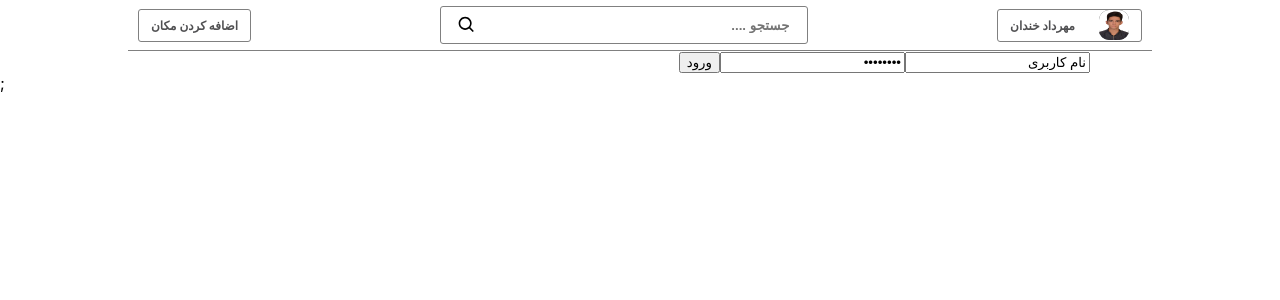
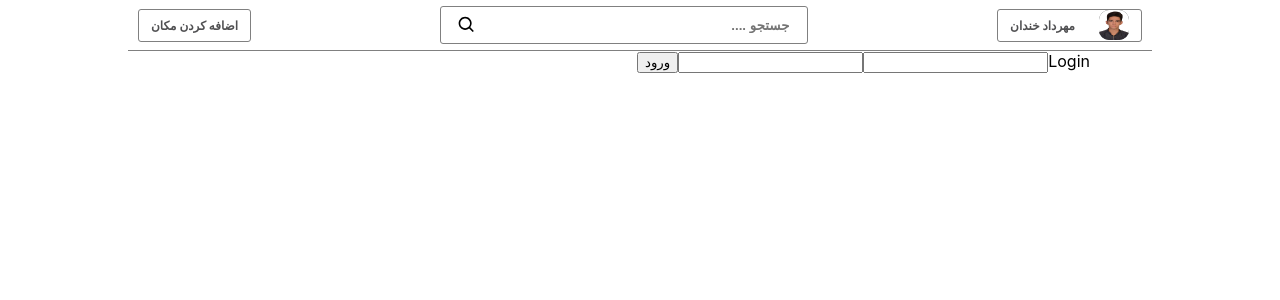
Before and after one commit to fazelsamar/green-mile-front, a React (Create React App) app: page /login in a window 1280 px wide. Shown: the top 300 px of the page. Built offline with nearby package versions, Linux system fonts and the light colour scheme.

Commit message:
Login functionality added

```diff
--- a/src/App.js
+++ b/src/App.js
@@ -1,14 +1,9 @@
-import React, {Component} from "react";
-import {BrowserRouter as Router, Route, Switch} from "react-router-dom";
+import React, { Component } from "react";
+import { BrowserRouter as Router, Route, Routes } from "react-router-dom";
 import Layout from "./Layout/Layout";
 import Login from "./Pages/Login";
-// import Home from './Pages/Home';
-
-// <Switch>
-// <Route path="/">
-//     <Home />
-// </Route>
-// </Switch>
+import Home from "./Pages/Home";
+import Dashboard from "./Pages/Dashboard";
 
 class App extends Component {
   componentDidMount() {}
@@ -18,8 +13,12 @@ class App extends Component {
     return (
       <Router>
         <Layout>
-        <Login/>
-        </Layout>;
+          <Routes>
+            <Route exact path="/" element={<Home />} />
+            <Route exact path="/login" element={<Login />} />
+            <Route exact path="/dashboard" element={<Dashboard />} />
+          </Routes>
+        </Layout>
       </Router>
     );
   }
--- /dev/null
+++ b/src/Pages/Dashboard/index.jsx
@@ -0,0 +1,15 @@
+import React, { useEffect, useState } from "react";
+import { useNavigate } from "react-router-dom";
+
+const Dashboard = () => {
+  let navigate = useNavigate();
+  useEffect(() => {
+    if (!window.localStorage.getItem("token")) {
+      navigate("/login");
+    }
+  });
+
+  return <>Dashboard</>;
+};
+
+export default Dashboard;
--- a/src/Pages/Home/index.jsx
+++ b/src/Pages/Home/index.jsx
@@ -1,13 +1,8 @@
-import React, {Component} from "react";
-import {Route, Switch} from 'react-router-dom'
+import React, { Component } from "react";
+import { Route, Switch } from "react-router-dom";
 class Home extends Component {
   render() {
-    return (
-      <div>
-
-      </div>
-
-    )
-}
+    return <div>Home</div>;
+  }
 }
 export default Home;
--- a/src/Pages/Login/index.jsx
+++ b/src/Pages/Login/index.jsx
@@ -1,19 +1,49 @@
-import React, { Component } from 'react'
+import React, { useEffect, useState } from "react";
+import auth from "../../servieces/authService";
+import { useNavigate } from "react-router-dom";
 
+const Login = () => {
+  const [user, setUser] = useState({});
+  let navigate = useNavigate();
 
+  useEffect(() => {
+    if (window.localStorage.getItem("token")) {
+      navigate("/dashboard");
+    }
+  });
 
-class Login extends Component {
+  const doSubmit = async () => {
+    if (await auth.login(user)) navigate("/dashboard");
+  };
 
-    state = {  }
-    render() {
-        return (
-            <form onSubmit={3}>
-                <input type="text" value="نام کاربری " />
-                <input type="password" value='رمز عبور' />
-                <input type="submit" value="ورود" />
-            </form>
-         );
-    }
-}
+  const handleSubmit = (e) => {
+    e.preventDefault();
+    doSubmit();
+  };
+
+  const handleChange = ({ currentTarget: input }) => {
+    user[input.name] = input.value;
+    setUser(user);
+  };
+
+  return (
+    <form onSubmit={handleSubmit}>
+      Login
+      <input
+        type="text"
+        name="username"
+        value={user.username}
+        onChange={handleChange}
+      />
+      <input
+        type="password"
+        name="password"
+        value={user.password}
+        onChange={handleChange}
+      />
+      <input type="submit" value="ورود" />
+    </form>
+  );
+};
 
 export default Login;
--- /dev/null
+++ b/src/servieces/authService.js
@@ -0,0 +1,18 @@
+import http from "./httpService";
+
+async function login(user) {
+  try {
+    const { data: token, status } = await http.post("/v1/account/login/", user);
+    window.localStorage.setItem("token", token["token"]);
+    if (status === 200) return true;
+  } catch (e) {
+    return false;
+  }
+  return false;
+}
+
+const exportedObject = {
+  login,
+};
+
+export default exportedObject;
--- /dev/null
+++ b/src/servieces/httpService.js
@@ -0,0 +1,12 @@
+import axios from "axios";
+
+axios.defaults.baseURL = process.env.REACT_APP_URL_API;
+
+const exportedObject = {
+  get: axios.get,
+  post: axios.post,
+  put: axios.put,
+  delete: axios.delete,
+};
+
+export default exportedObject;
```
Also changed, not shown: src/index.js (+5 -5 lines), 1 other file (tests, documents, lock files or other folders).
